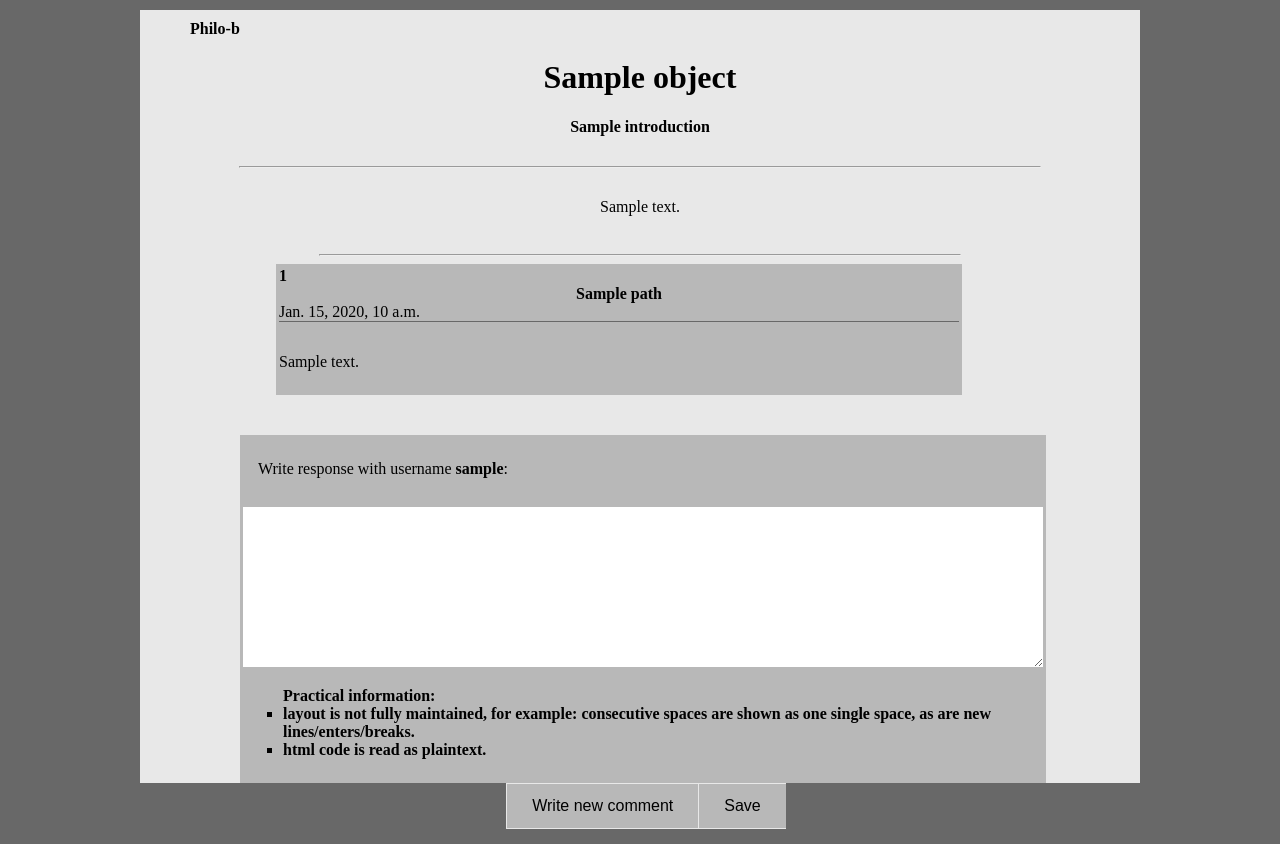
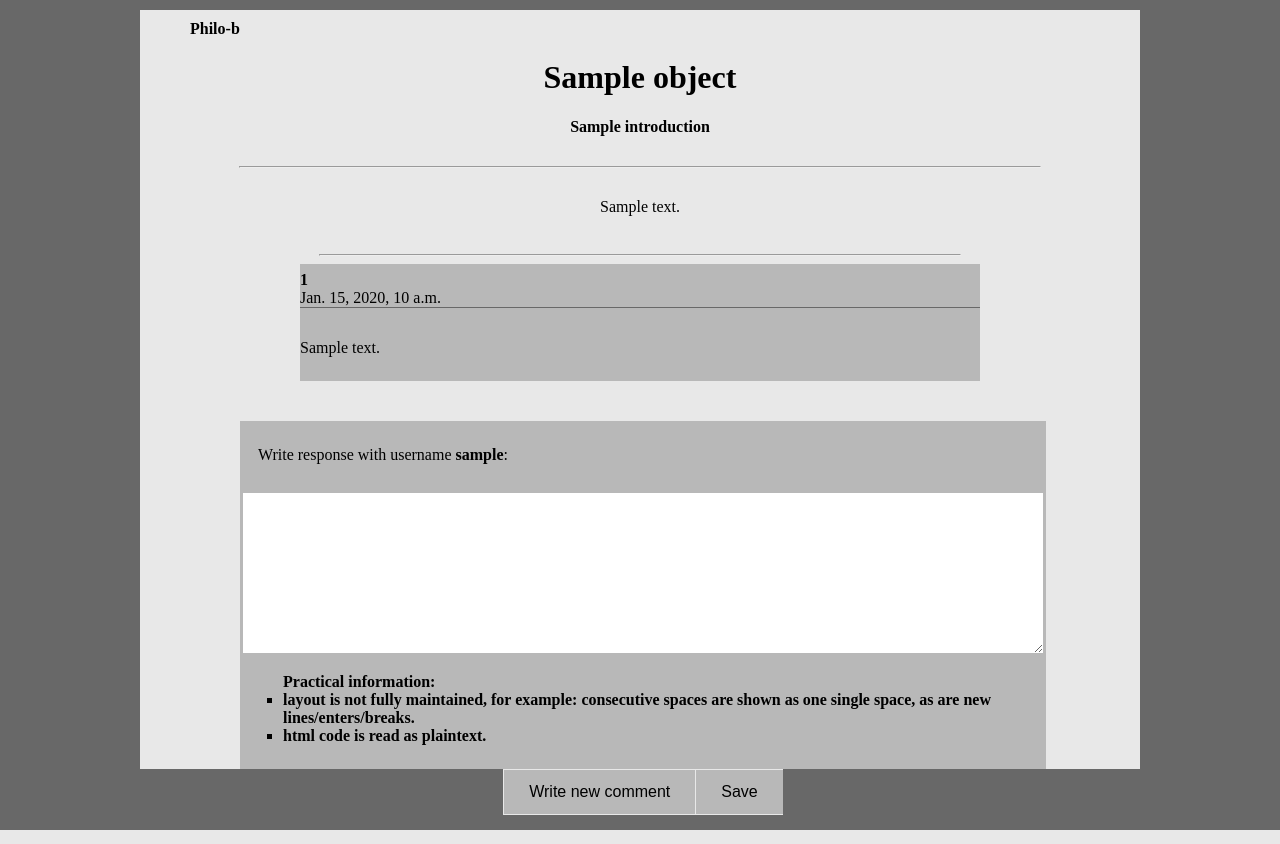
Before and after one commit to DZ84/philo-b, a Django app: template philo-b/philo-b/templates/blog/post.html in a window 1280 px wide. Run offline with Django 3.2, Linux system fonts and the light colour scheme; a user stored in the database is signed in; tables that the repository leaves empty hold one stand-in row (values such as "Sample post"); the template is opened without the code that fills it: values that come from a table or form of the project are taken from there, most other values are stand-ins (such as "Sample title", 1, 10 or a date in 2020); data that the repository does not hold is empty.

Commit message:
made some adjustments to the layout, it seems to work now; it's not very pretty, but it's more clear. Should do something with the layout, make the body tekst more centered. I like how the author info is full to the left though.

```diff
--- a/philo-b/philo-b/templates/blog/post.html
+++ b/philo-b/philo-b/templates/blog/post.html
@@ -26,8 +26,10 @@
 		is were SASS would become very handy */
 		.reply-layout {
 			width: 85%;
-			margin: 1px 10.5% 0 4.5%;
-			padding: 3px;
+			margin: 1px auto 0;
+			padding-top: 7px; /* this should be arranged ing the user/post info section maybe */
+			padding-bottom: 3px;
+			/* margin: 1px 10.5% 0 4.5%; */
 			background: #b8b8b8;
 		}
 
@@ -39,8 +41,9 @@
 			   width: 80%;
 			*/
 			width: 70%;
-			margin: 1px 10.5% 0 19.5%;
-			background: #b8aaaa;
+			margin-right: 7.5%; /* related to the width difference comment/reply */
+			/* margin: 1px 10.5% 0 19.5%; */
+			/* background: #b8aaaa;		 */
 		}
 
 
@@ -87,7 +90,7 @@
 			width: auto;
 			padding: 0;
 			margin-top: 3px; /* this is dependent on the padding of the comment area */
-			margin-right: -3px;
+			/* margin-right: -3px; */
 			margin-bottom: 15px;
 			/* border-top: 50px solid #686868; */
 		}
@@ -242,7 +245,7 @@
 				<div class="post-info">
 					<div class="user-info">
 						<strong>{{ comment.author_id }}</strong></div>
-						<div style="text-align:center;"><strong>{{ comment.path }}</strong></div>
+						<!--div style="text-align:center;"><strong>{{ comment.path }}</strong></div-->
 					<div class="date">{{ comment.pub_date }}</div>
 				</div>
 				<hr class="separator-info">
```
